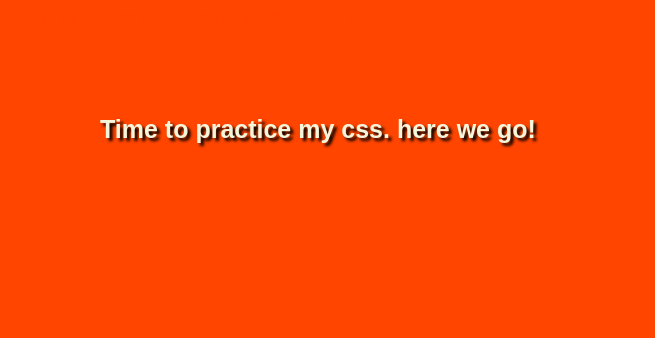
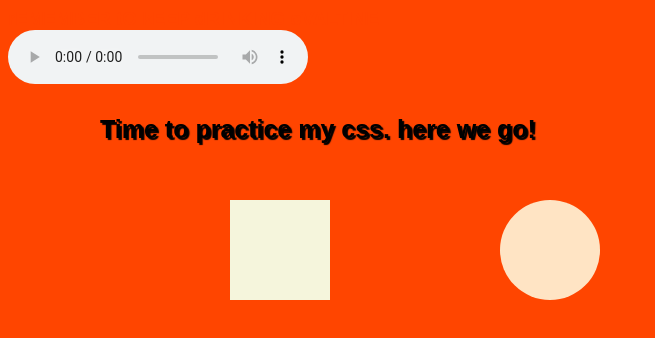
Before and after one commit to kacram/HTML-stuff, a plain HTML site: page CSS excercises/index.html in a window 1280 px wide. Shown: the whole page, without its empty margins (0-655 px from the left). Drawn offline with Linux system fonts and the light colour scheme.

Commit message:
helkjflskjrgljke.akbg

```diff
--- a/CSS excercises/index.html
+++ b/CSS excercises/index.html
@@ -13,10 +13,10 @@
 			}
 
 			h1{
-				color:beige;
+				color: f2220f;
 				margin:15px 0px 5px 0px;
 				font-family: sans-serif;
-				text-shadow: 3px 3px 3px black;
+				text-shadow: 2px 2px 1px black;
 				font-size: 25px;
 				position: fixed;
 				left: 100px;
@@ -29,6 +29,30 @@
 				margin:0;
 			}
 
+			div#square{
+				background-color: beige;
+				width: 100px;
+				height: 100px;
+				position:absolute;
+				left: 230px;
+				top: 200px;
+			}
+
+			div#circle{
+				background-color: bisque;
+				width: 100px;
+				height: 100px;
+				border-radius: 100%;
+				position: absolute;
+				top: 200px;
+				left: 500px;
+			}
+
+			button#divBtn{
+				width: 100px;
+				height: 100px;
+			}
+
 		</style>
 
 	</head>
@@ -38,6 +62,25 @@
 		<h1>Time to practice my css. here we go!</h1>
 		<h3>rEMEMBER tO kEEP dRINKING oVALTINE</h3>
 
+		<div id="square">
+
+			<button id="divBtn" type=button style="background:transparent; border:none; color:transparent;"  onclick="document.getElementByID('oof').play"></button>
+
+		</div>
+
+		<div id="circle" type="audio/mpeg"></div>
+
+		<audio id="oof" controls src="oof.mp3"></audio>
+
+		<script>
+
+			var audio = document.getElementByID("oof");
+			function PlaySound(){
+				audio.Play();
+			}
+
+		</script>
+
 	</body>
 
 </html>
```
Also changed, not shown: 2 other files.
